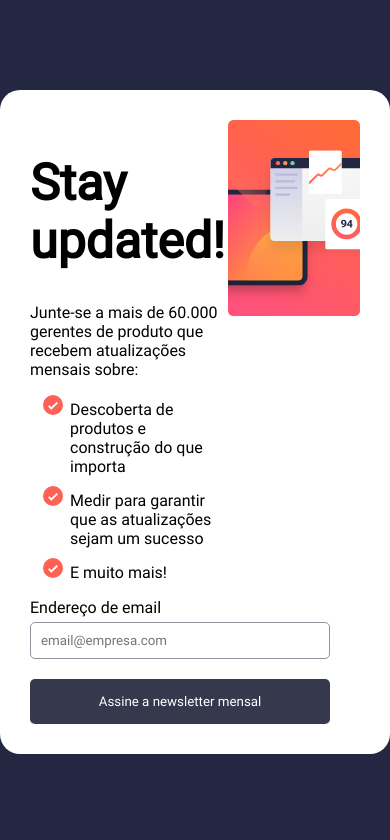
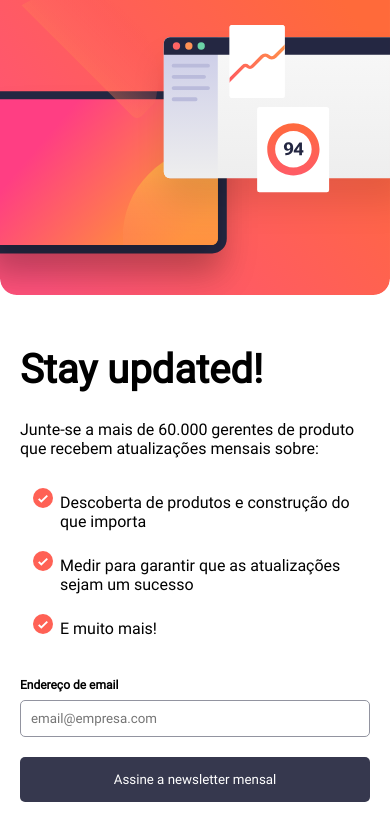
Before and after one commit to MayconDoCarmo/projetos-F.E-Mentor, a plain HTML site: page LEVEL-INICIANTE/Newsletter sign-up form/index.html in a window 390 px wide. Drawn offline with Linux system fonts and the light colour scheme.

Commit message:
Finalizando posicionamentos css

```diff
--- a/LEVEL-INICIANTE/Newsletter sign-up form/css/style.css
+++ b/LEVEL-INICIANTE/Newsletter sign-up form/css/style.css
@@ -29,7 +29,6 @@ h1{
 }
 .campo-texto{
   width: 60%;
-
 }
 .campo-img{
   width: 40%;
@@ -49,16 +48,18 @@ li{
   width: 300px;
 }
 label{
-  margin-bottom: 5px;
+  font-size: 12px;
+  font-weight: 700;
+  margin-bottom: 8px;
   font-family: inherit;
 }
-.formulario input{
+input{
   padding: 10px;
   font-family: inherit;
   border-radius: 5px;
   border: 1px solid hsl(231, 7%, 60%);
 }
-.formulario button{
+button{
   font-family: inherit;
   margin-top: 20px;
   padding: 15px 20px;
@@ -88,12 +89,48 @@ label{
   width: 100%;
   cursor: pointer;
 }
-.box-2 button:hover{
-  background: hsl(4, 100%, 67%);
-}
 .box-2 h1{
   font-size: 40px;
 }
 .icone-sucesso{
   width: 50px;
 }
+button:hover {
+  background:hsl(4, 100%, 67%);
+  transition: all 1s;
+}
+@media (max-width:767px) {
+  .conteiner{
+    background: white;
+    display: block;
+  }
+  .box{
+    flex-direction: column-reverse;
+    width: 100%;
+    padding: 0;
+  }
+  .campo-img{
+    width: 100%;
+  }
+  .campo-texto{
+    width: 100%;
+    padding: 20px;
+  }
+  h1{
+    font-size: 40px;
+  }
+  p{
+    margin-bottom: 30px;
+  }
+  .formulario{
+    width: 100%;
+    margin-top: 40px;
+  }
+  .campo-img img{
+    content: url(/img/illustration-sign-up-mobile.svg);
+    height: 90%;
+  }
+  ul li{
+    margin-bottom: 20px;
+  }
+}
```
